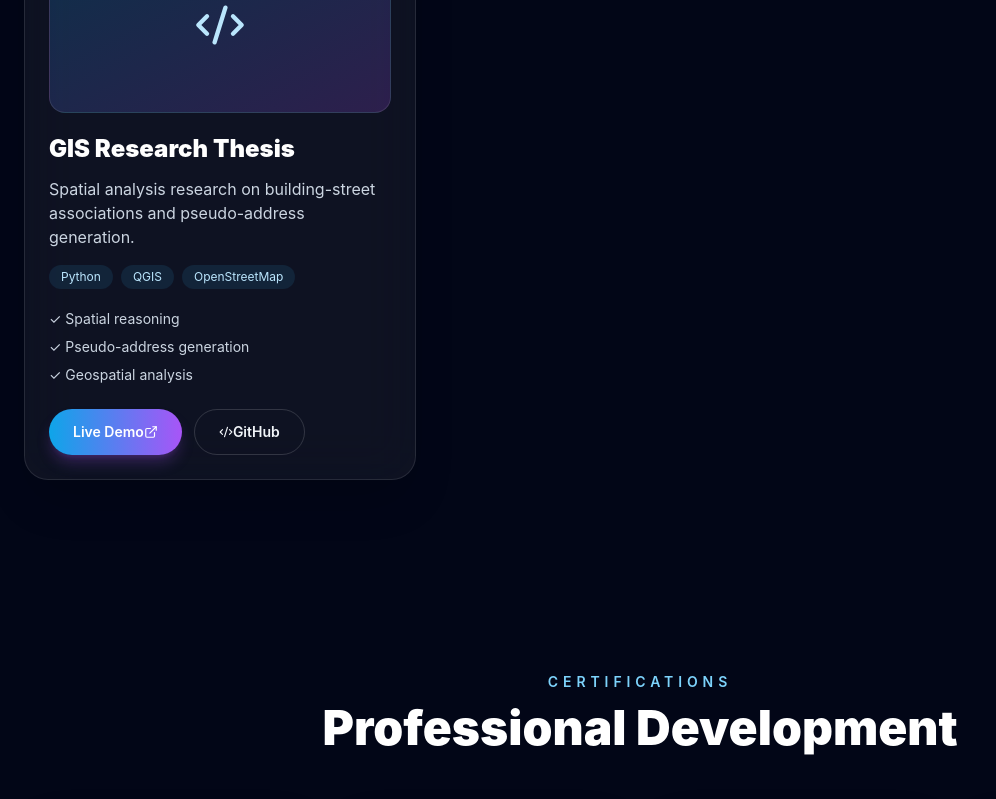
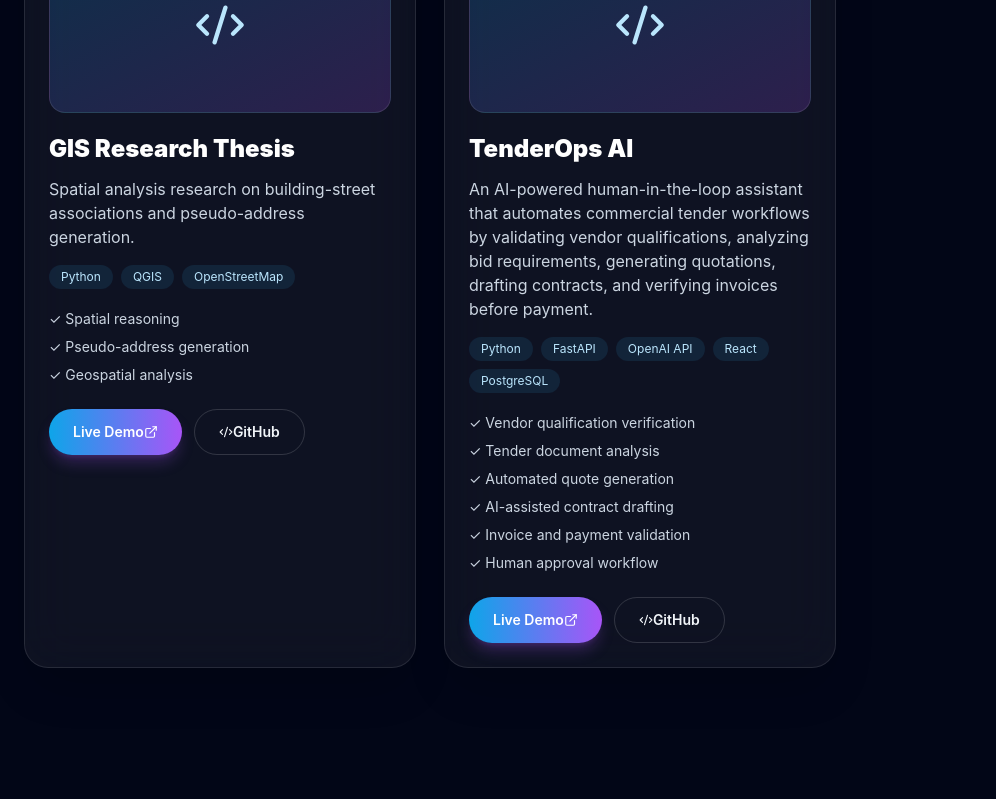
Before and after one commit to tantohtelmah/telmah-portfolio, a React (Vite) app: page / in a window 1280 px wide. Shown: the part 4580-5379 px from the top of the page, without its empty margins (0-996 px from the left). Built offline with nearby package versions, Linux system fonts and the light colour scheme.

Commit message:
Adding a new project

```diff
--- a/src/data/portfolio.js
+++ b/src/data/portfolio.js
@@ -69,6 +69,21 @@ export const projects = [
     features: ["Spatial reasoning", "Pseudo-address generation", "Geospatial analysis"],
     live: "#",
     github: "#"
+  },
+  {
+    title: "TenderOps AI",
+    description: "An AI-powered human-in-the-loop assistant that automates commercial tender workflows by validating vendor qualifications, analyzing bid requirements, generating quotations, drafting contracts, and verifying invoices before payment.",
+    tech: ["Python", "FastAPI", "OpenAI API", "React", "PostgreSQL"],
+    features: [
+      "Vendor qualification verification",
+      "Tender document analysis",
+      "Automated quote generation",
+      "AI-assisted contract drafting",
+      "Invoice and payment validation",
+      "Human approval workflow"
+    ],
+    live: "https://youtu.be/4n7s4KRU8CM",
+    github: "https://github.com/tantohtelmah/tenderops-ai"
   }
 ];
 
```
